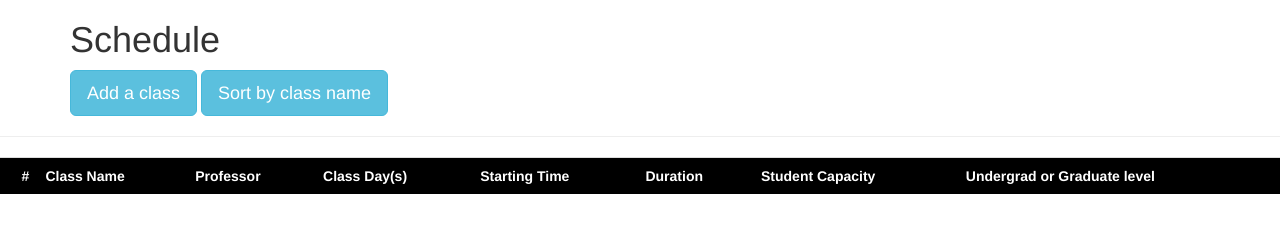
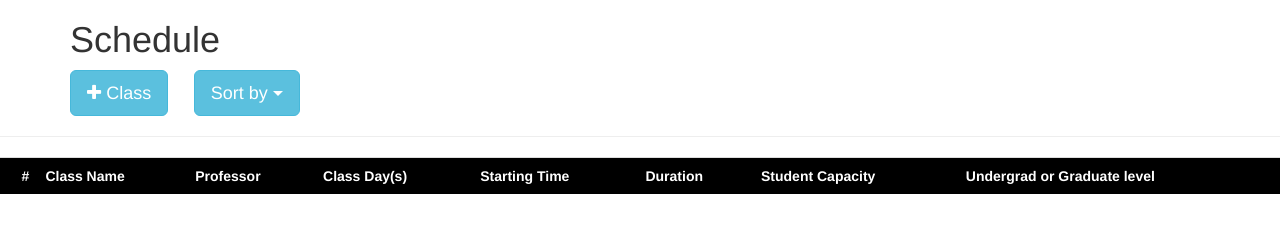
Before and after one commit to G-Jeffrey/Project-4, a website: page index.html in a window 1280 px wide. Drawn offline with nearby package versions, Linux system fonts and the light colour scheme; no server answers.

Commit message:
added dropdown webpages

```diff
--- a/index.html
+++ b/index.html
@@ -4,6 +4,7 @@
     <meta charset="UTF-8">
     <meta name="viewport" content="width=device-width, initial-scale=1.0">
     <title>Schedule Listings</title>
+    <link href="http://maxcdn.bootstrapcdn.com/font-awesome/4.1.0/css/font-awesome.min.css" rel="stylesheet">
     <link rel="stylesheet" href="https://maxcdn.bootstrapcdn.com/bootstrap/3.4.0/css/bootstrap.min.css">
     <script src="https://ajax.googleapis.com/ajax/libs/jquery/3.5.1/jquery.min.js"></script>
     <script src="https://maxcdn.bootstrapcdn.com/bootstrap/3.4.0/js/bootstrap.min.js"></script>
@@ -32,14 +33,30 @@
             margin-right:5%;
             margin-bottom: 2vh;
         }
+        .flex{
+            display: flex;
+        }
+        .btn{
+            margin-right:2vw;
+        }
     </style>
 
 </head>
 <body>
-    <div class="container" method="POST">
+
+    <div class="container">
         <h1>Schedule</h1>
-        <button type="button" class="btn btn-info btn-lg" data-toggle="modal" data-target="#myModal">Add a class</button>
-        <button type="button" class="btn btn-info btn-lg" id="sortbyName">Sort by class name</button>
+        <div class="flex">
+            <button button type="button" class="btn btn-info btn-lg" data-toggle="modal" data-target="#myModal">
+                <i class="fa fa-plus"></i> Class</button>
+            <div class="dropdown">
+                <button type="button" class="btn btn-info btn-lg" id="sortbyName" data-toggle="dropdown">Sort by <span class="caret"></span></button>
+                <ul class="dropdown-menu">
+                    <li class = "disabled"><a>Index ID</a></li>
+                    <li><a href="sortedClassName">Class Name</a></li>
+                </ul>
+            </div>
+        </div>
         <div class="modal fade" id="myModal" role="dialog">
           <div class="modal-dialog">
             <div class="modal-content">
@@ -108,9 +125,6 @@
             $('[data-toggle="tooltip"]').tooltip();
         })
         readInfo();
-        document.getElementById("sortbyName").addEventListener("click", async e => {
-            location.replace("sortedClassName");
-        });
         async function readInfo(){
             try{
                 const res = await fetch('https://schedule-listings.herokuapp.com/classInfo', {method:'GET'});
```
Also changed, not shown: sortedName.html (+18 -6 lines).
